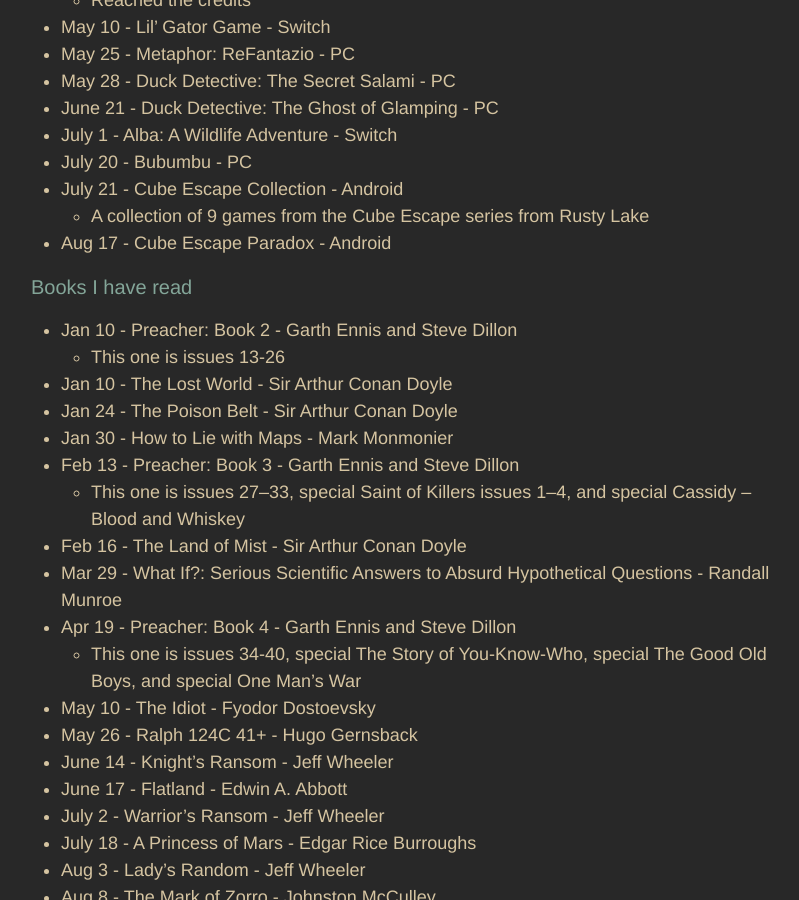
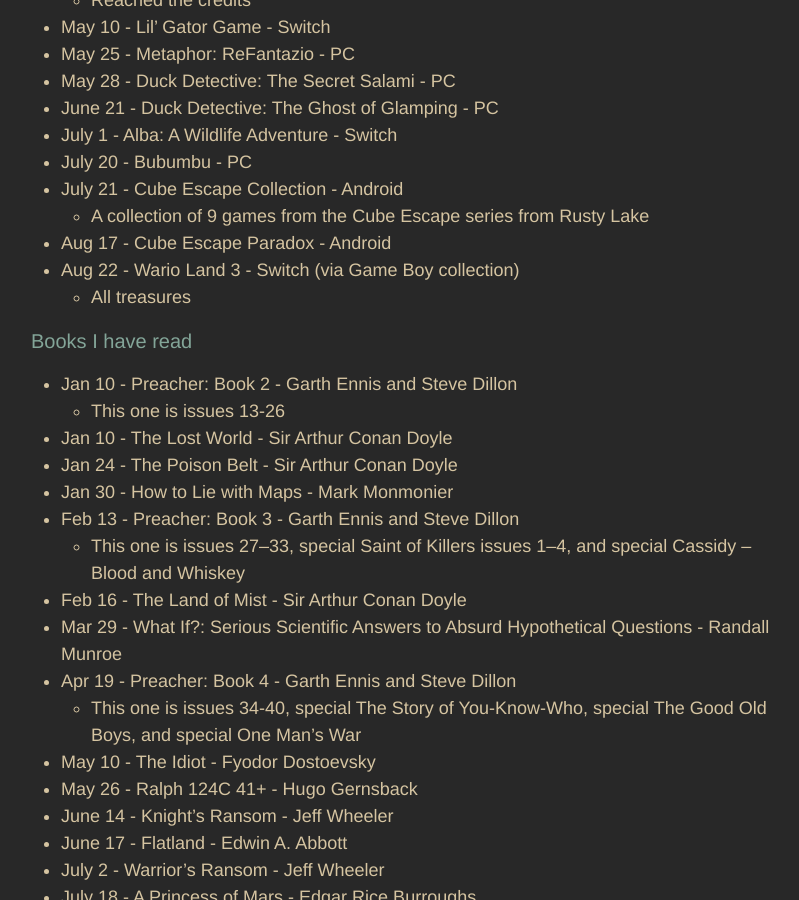
Before and after one commit to adkinsrs/sadkins_site, a Jekyll site: the page built from misc.md, in a window 1280 px wide and 900 px high, scrolled down 842 px. Shown: the whole window, without its empty margins (239-1038 px from the left). Built offline with Jekyll 4.4.1, drawn with Linux system fonts in a browser that asks for light colours.

Commit message:
beat a game

```diff
--- a/misc.md
+++ b/misc.md
@@ -38,6 +38,8 @@
 * July 21 - Cube Escape Collection - Android
   * A collection of 9 games from the Cube Escape series from Rusty Lake
 * Aug 17 - Cube Escape Paradox - Android
+* Aug 22 - Wario Land 3 - Switch (via Game Boy collection)
+  * All treasures
 
 ### Books I have read
 
```
